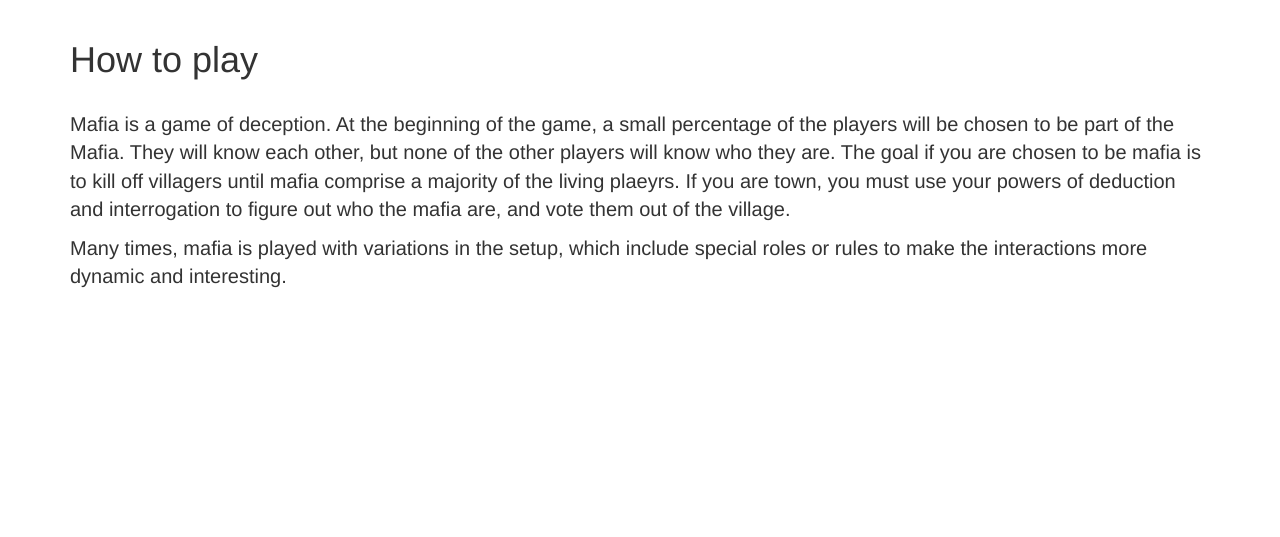
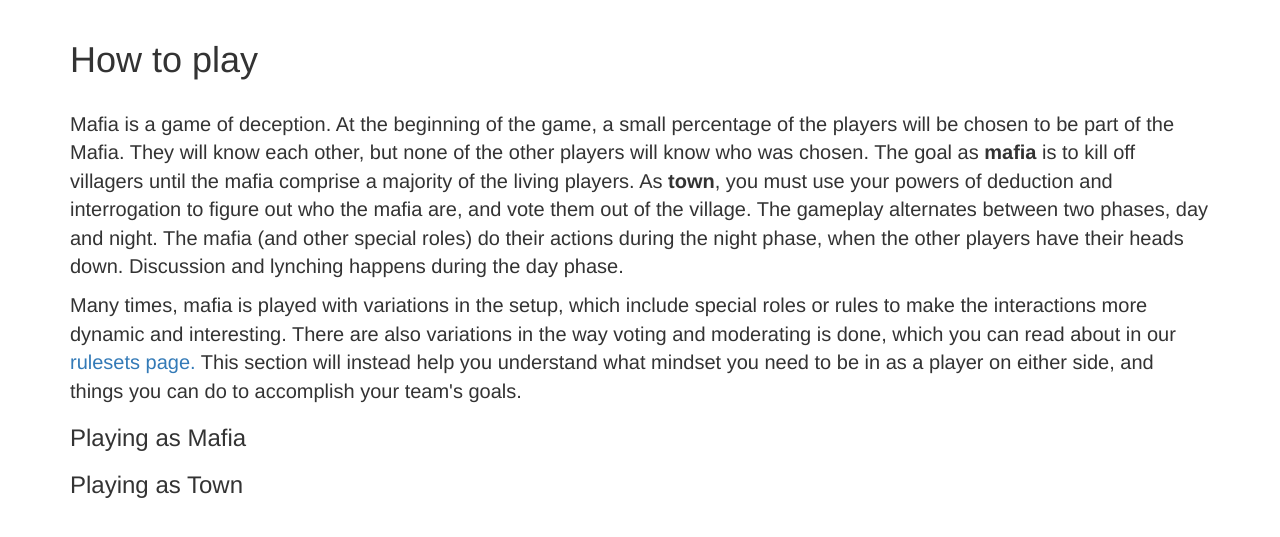
Before and after one commit to ATranimal/Mafia, a Django app: page /mafia/howtoplay/ in a window 1280 px wide. Shown: the part 52-589 px from the top of the page. Run offline with Django 3.2, Linux system fonts and the light colour scheme; some libraries are stand-ins or nearby versions.

Commit message:
Added some info text
Added some info for how to play

```diff
--- a/mysite/mafia/templates/mafia/howtoplay.html
+++ b/mysite/mafia/templates/mafia/howtoplay.html
@@ -5,9 +5,13 @@
 <div class="container">
 	<h1>How to play</h1>
 	<br>
-	<p>Mafia is a game of deception. At the beginning of the game, a small percentage of the players will be chosen to be part of the Mafia. They will know each other, but none of the other players will know who they are. The goal if you are chosen to be mafia is to kill off villagers until mafia comprise a majority of the living plaeyrs. If you are town, you must use your powers of deduction and interrogation to figure out who the mafia are, and vote them out of the village.</p>
+	<p>Mafia is a game of deception. At the beginning of the game, a small percentage of the players will be chosen to be part of the Mafia. They will know each other, but none of the other players will know who was chosen. The goal as <b>mafia</b> is to kill off villagers until the mafia comprise a majority of the living players. As <b>town</b>, you must use your powers of deduction and interrogation to figure out who the mafia are, and vote them out of the village. The gameplay alternates between two phases, day and night. The mafia (and other special roles) do their actions during the night phase, when the other players have their heads down. Discussion and lynching happens during the day phase.</p>
 
-	<p>Many times, mafia is played with variations in the setup, which include special roles or rules to make the interactions more dynamic and interesting. </p>
+	<p>Many times, mafia is played with variations in the setup, which include special roles or rules to make the interactions more dynamic and interesting. There are also variations in the way voting and moderating is done, which you can read about in our <a href="{% url 'ruleset' %}">rulesets page.</a> This section will instead help you understand what mindset you need to be in as a player on either side, and things you can do to accomplish your team's goals.</p>
+
+	<h3>Playing as Mafia</h3>
+
+	<h3>Playing as Town</h3>
 
 </div>
 
--- a/mysite/mafia/templates/mafia/role_detail.html
+++ b/mysite/mafia/templates/mafia/role_detail.html
@@ -3,6 +3,7 @@
 {% block body %}
 <div class="container">
 	<h1>{{ role.name }}</h1>
+	<br>
 	<p>Description: {{ role.description }}</p
 
 	<p>Setups Used In</p>
--- a/mysite/mafia/templates/mafia/setup_detail.html
+++ b/mysite/mafia/templates/mafia/setup_detail.html
@@ -3,6 +3,7 @@
 {% block body %}
 <div class="container">
 	<h1>{{ setup.name }}</h1>
+	<br>
 	<p>Description: {{ role.description }}</p
 
 	<p>Roles In Setup</p>
```
